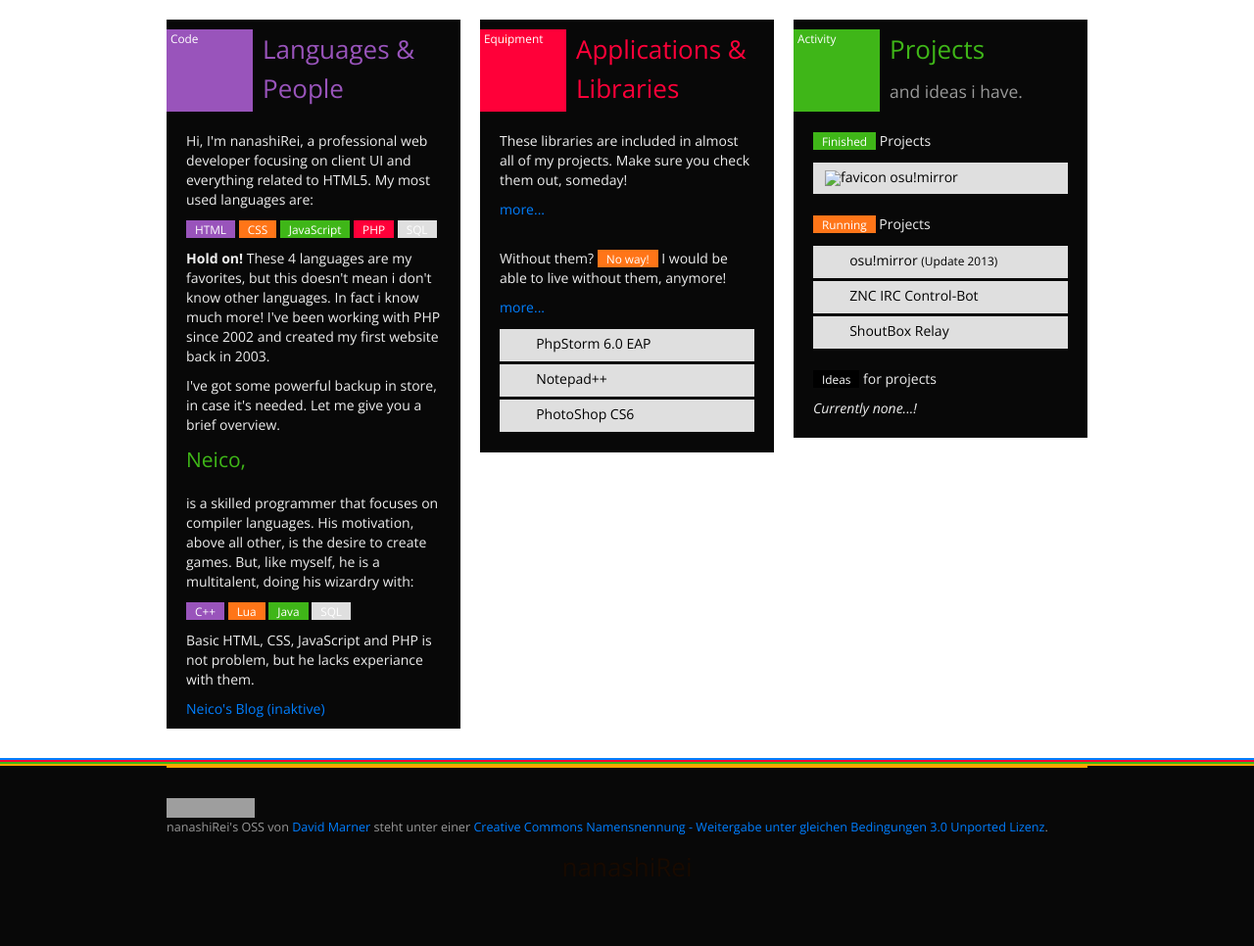
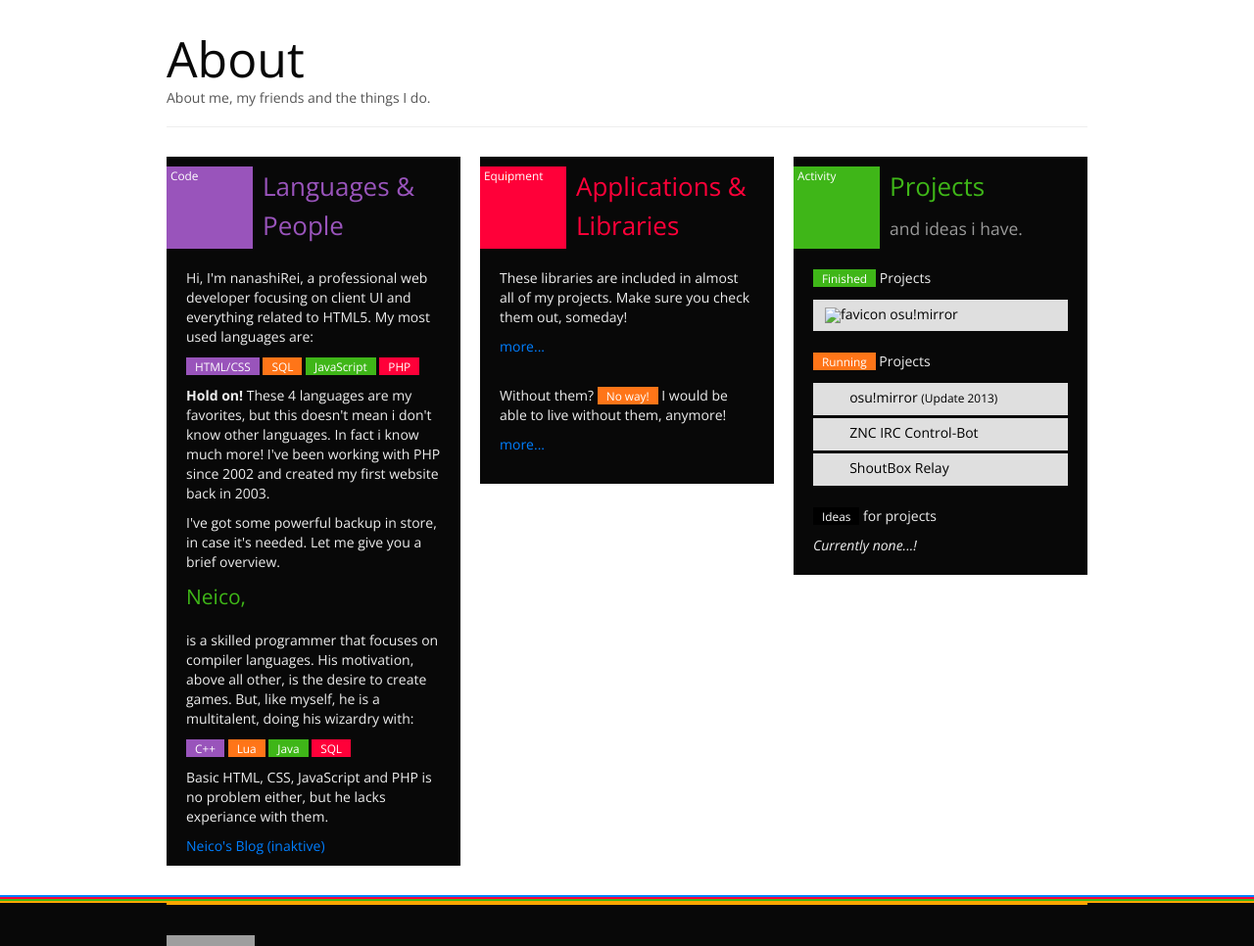
Before and after one commit to nanashiRei/nanashirei.github.com, a Jekyll site: the page built from index.html, in a window 1280 px wide and 1400 px high. Shown: the part 434-1400 px from the top of the window at 98% size. Built offline with Jekyll 4.4.1, drawn with Linux system fonts in a browser that asks for light colours; grey boxes are pictures that could not be loaded.

Commit message:
Page header

```diff
--- a/index.html
+++ b/index.html
@@ -26,13 +26,13 @@ title: Dashboard
                             </div>
                         </div>
 
-                        <div class="item">
+                        <!--<div class="item">
                             <img src="http://placehold.it/940x350" alt="placeholder">
                             <div class="carousel-caption">
                                 <h4>Serious Placeholder!</h4>
                                 <p><span class="badge badge-important">SERIOUS</span> PLACEHOLDER</p>
                             </div>
-                        </div>
+                        </div>-->
 
                     </div>
                     <!-- Carousel nav -->
@@ -40,6 +40,11 @@ title: Dashboard
                     <a class="carousel-control right" href="#myCarousel" data-slide="next"><i class="icon-chevron-right"></i></a>
                 </div>
             </div>
+        </div>
+
+        <div class="page-header">
+            <h1>About</h1>
+            <p>About me, my friends and the things I do.</p>
         </div>
 
         <div class="row">
@@ -55,11 +60,10 @@ title: Dashboard
                 <p>Hi, I'm nanashiRei, a professional web developer focusing on client UI and everything related to
                 HTML5. My most used languages are:</p>
                 <p>
-                    <span class="badge badge-info">HTML</span>
-                    <span class="badge badge-warning">CSS</span>
+                    <span class="badge badge-info">HTML/CSS</span>
+                    <span class="badge badge-warning">SQL</span>
                     <span class="badge badge-success">JavaScript</span>
                     <span class="badge badge-important">PHP</span>
-                    <span class="badge">SQL</span>
                 </p>
                 <p><strong>Hold on!</strong> These 4 languages are my favorites, but this doesn't mean i don't know
                 other languages. In fact i know <span class="batch">much more!</span> I've been working with PHP since
@@ -75,9 +79,10 @@ title: Dashboard
                     <span class="badge badge-info">C++</span>
                     <span class="badge badge-warning">Lua</span>
                     <span class="badge badge-success">Java</span>
-                    <span class="badge">SQL</span>
+                    <span class="badge badge-important">SQL</span>
                 </p>
-                <p>Basic HTML, CSS, JavaScript and PHP is not problem, but he lacks experiance with them.</p>
+                <p>Basic HTML, CSS, JavaScript and PHP is no problem either,
+                    but he lacks experiance with them.</p>
 
                 <p><a href="http://neic0.de">Neico's Blog (inaktive)</a></p>
 
@@ -93,7 +98,7 @@ title: Dashboard
 
                 <p>These libraries are included in almost all of my projects. Make sure you check them out, someday!</p>
 
-                <p><a href="#library-list" data-toggle="collapse">more...</a></p>
+                <p><a href="#library-list" class="" data-toggle="collapse">more...</a></p>
                 <ul class="nav nav-pills nav-stacked collapse" id="library-list">
                     <li><a href="http://twitter.github.com/bootstrap"><i class="icon-twitter"></i> Twitter Bootstrap</a></li>
                     <li><a href="http://fontawesome.github.com/FontAwesome"><i class="icon-flag"></i> Font Awesome</a></li>
@@ -107,11 +112,12 @@ title: Dashboard
                     anymore!</p>
 
                 <p><a href="#app-list" data-toggle="collapse">more...</a></p>
-                <ul class="nav nav-pills nav-stacked" id="app-list">
+                <ul class="nav nav-pills nav-stacked collapse" id="app-list">
                     <li><a href="http://jetbrains.com/phpstorm"><i class="icon-circle-arrow-right"></i> PhpStorm 6.0 EAP</a></li>
                     <li><a href="http://notepad-plus-plus.org"><i class="icon-edit"></i> Notepad++</a></li>
                     <li><a href="http://adobe.com/photoshop"><i class="icon-camera"></i> PhotoShop CS6</a></li>
                 </ul>
+
             </div>
 
             <div class="span4 pane">
@@ -120,16 +126,19 @@ title: Dashboard
                     Projects<br>
                     <small>and ideas i have.</small>
                 </h2>
+
                 <p><span class="badge badge-success">Finished</span> Projects</p>
                 <ul class="nav nav-pills nav-stacked">
                     <li><a href="https://osu.yas-online.net"><img src="https://osu.yas-online.net/favicon.ico" alt="favicon" style="max-height: 16px;"> osu!mirror</a></li>
                 </ul>
+
                 <p><span class="badge badge-warning">Running</span> Projects</p>
                 <ul class="nav nav-pills nav-stacked">
                     <li><a href="http://osubeta.yas-online.net"><i class="icon-download-alt"></i> osu!mirror <small>(Update 2013)</small></a></li>
                     <li><a href="http://github.com/yas-online/YaSBouncerBot"><i class="icon-beaker"></i> ZNC IRC Control-Bot</a></li>
                     <li><a href="http://github.com/AST4u/ShoutBoxServ" class="disabled"><i class="icon-comments"></i> ShoutBox Relay</a></li>
                 </ul>
+
                 <p><span class="badge badge-inverse">Ideas</span> for projects</p>
                 <ul class="nav nav-pills nav-stacked">
                     <li><em>Currently none...!</em></li>
```
